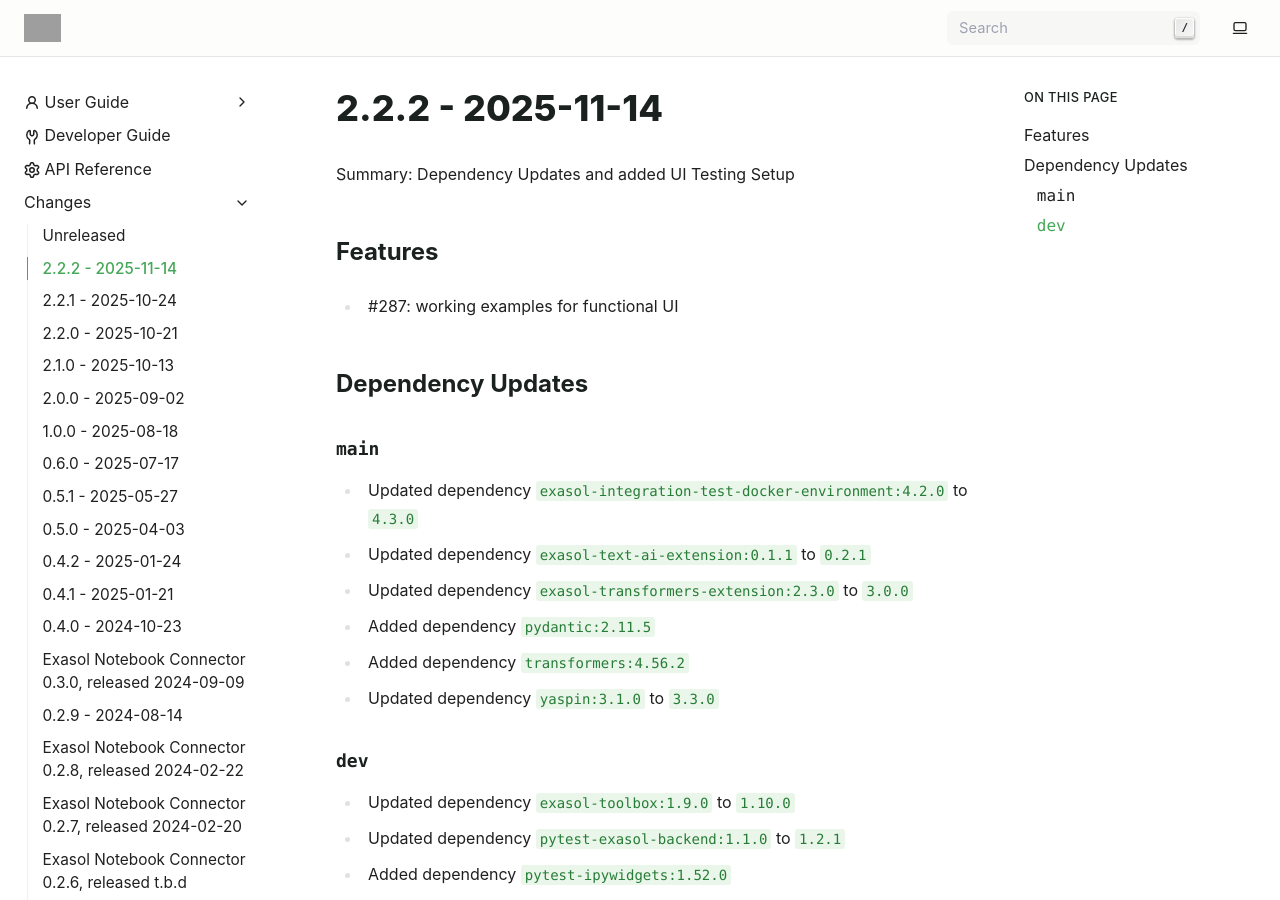
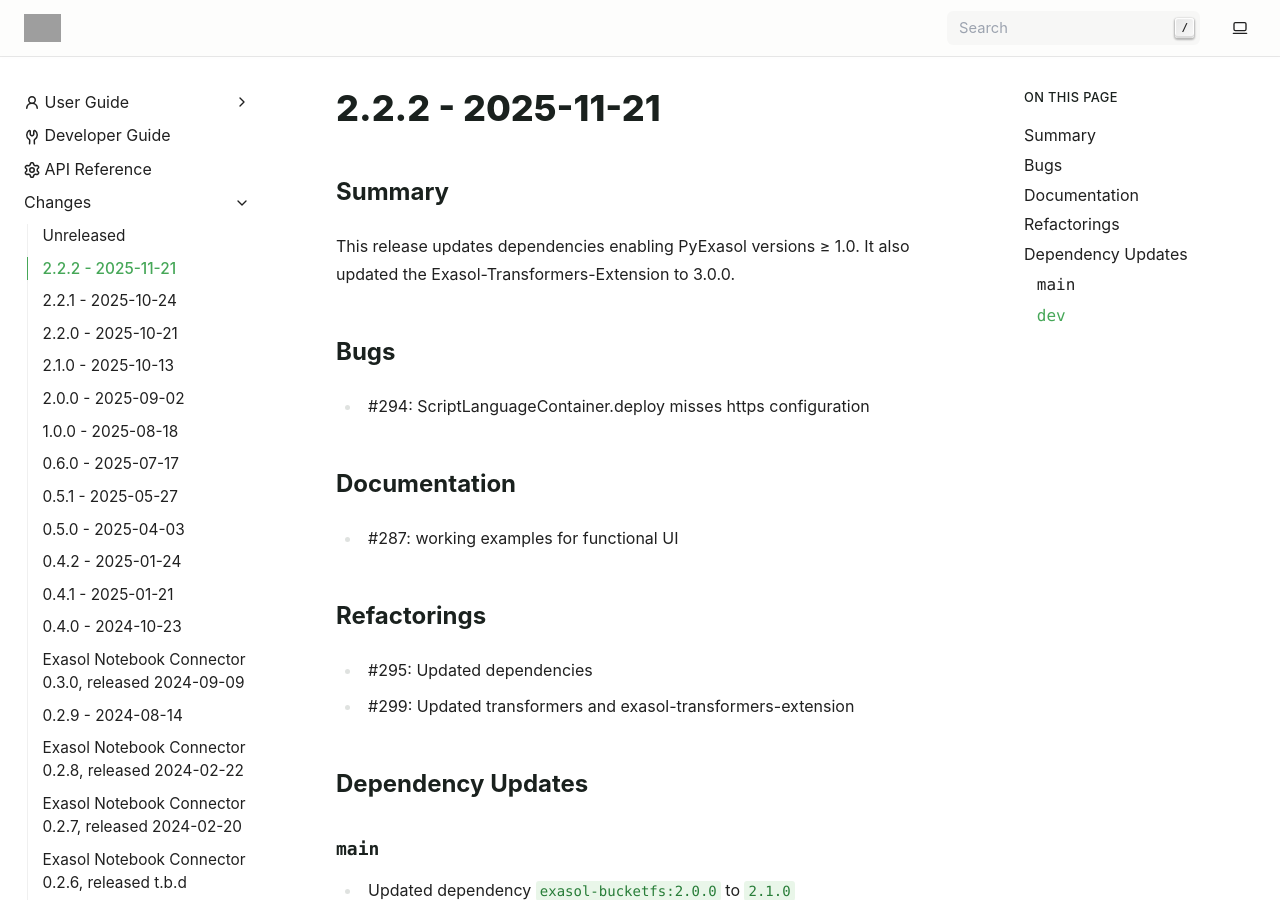
Before and after one commit to exasol/notebook-connector, a Sphinx documentation site: the page built from doc/changes/changes_2.2.2.md, in a window 1280 px wide and 900 px high. Built offline with Sphinx 7.4.7, drawn with Linux system fonts in a browser that asks for light colours; some of the changed text lies outside the part shown; grey boxes are pictures that could not be loaded.

Commit message:
integrated changes from main, update release date

```diff
--- a/doc/changes/changes_2.2.2.md
+++ b/doc/changes/changes_2.2.2.md
@@ -1,23 +1,38 @@
-# 2.2.2 - 2025-11-14
+# 2.2.2 - 2025-11-21
+## Summary
 
-Summary: Dependency Updates and added UI Testing Setup
+This release updates dependencies enabling PyExasol versions ≥ 1.0. It also updated the Exasol-Transformers-Extension to 3.0.0.
 
-## Features
+## Bugs
+
+* #294: ScriptLanguageContainer.deploy misses https configuration
+
+## Documentation
 
 * #287: working examples for functional UI
+
+## Refactorings
+
+* #295: Updated dependencies
+* #299: Updated transformers and exasol-transformers-extension
 
 ## Dependency Updates
 
 ### `main`
-* Updated dependency `exasol-integration-test-docker-environment:4.2.0` to `4.3.0`
+* Updated dependency `exasol-bucketfs:2.0.0` to `2.1.0`
+* Updated dependency `exasol-integration-test-docker-environment:4.2.0` to `4.4.1`
+* Updated dependency `exasol-saas-api:2.3.0` to `2.4.0`
+* Updated dependency `exasol-sagemaker-extension:0.11.5` to `0.11.6`
 * Updated dependency `exasol-text-ai-extension:0.1.1` to `0.2.1`
 * Updated dependency `exasol-transformers-extension:2.3.0` to `3.0.0`
+* Updated dependency `ibis-framework:9.5.0` to `11.0.0`
 * Added dependency `pydantic:2.11.5`
-* Added dependency `transformers:4.56.2`
+* Updated dependency `pyexasol:0.27.0` to `1.3.0`
+* Updated dependency `sqlalchemy-exasol:5.1.0` to `5.2.0`
 * Updated dependency `yaspin:3.1.0` to `3.3.0`
 
 ### `dev`
-* Updated dependency `exasol-toolbox:1.9.0` to `1.10.0`
-* Updated dependency `pytest-exasol-backend:1.1.0` to `1.2.1`
-* Added dependency `pytest-ipywidgets:1.52.0`
+* Updated dependency `exasol-toolbox:1.9.0` to `1.13.0`
+* Updated dependency `pytest-exasol-backend:1.1.0` to `1.2.2`
+* Added dependency `pytest-ipywidgets:1.54.0`
 * Updated dependency `pytest-mock:3.14.1` to `3.15.1`
--- a/pyproject.toml
+++ b/pyproject.toml
@@ -45,7 +45,6 @@
 ]
 text-ai = [ "exasol-text-ai-extension (>=0.1.0, <2.0.0)" ]
 sagemaker = [ "exasol-sagemaker-extension (>=0.11.5)" ]
-
 
 
 [project.urls]
```
Also changed, not shown: 3 other files.
